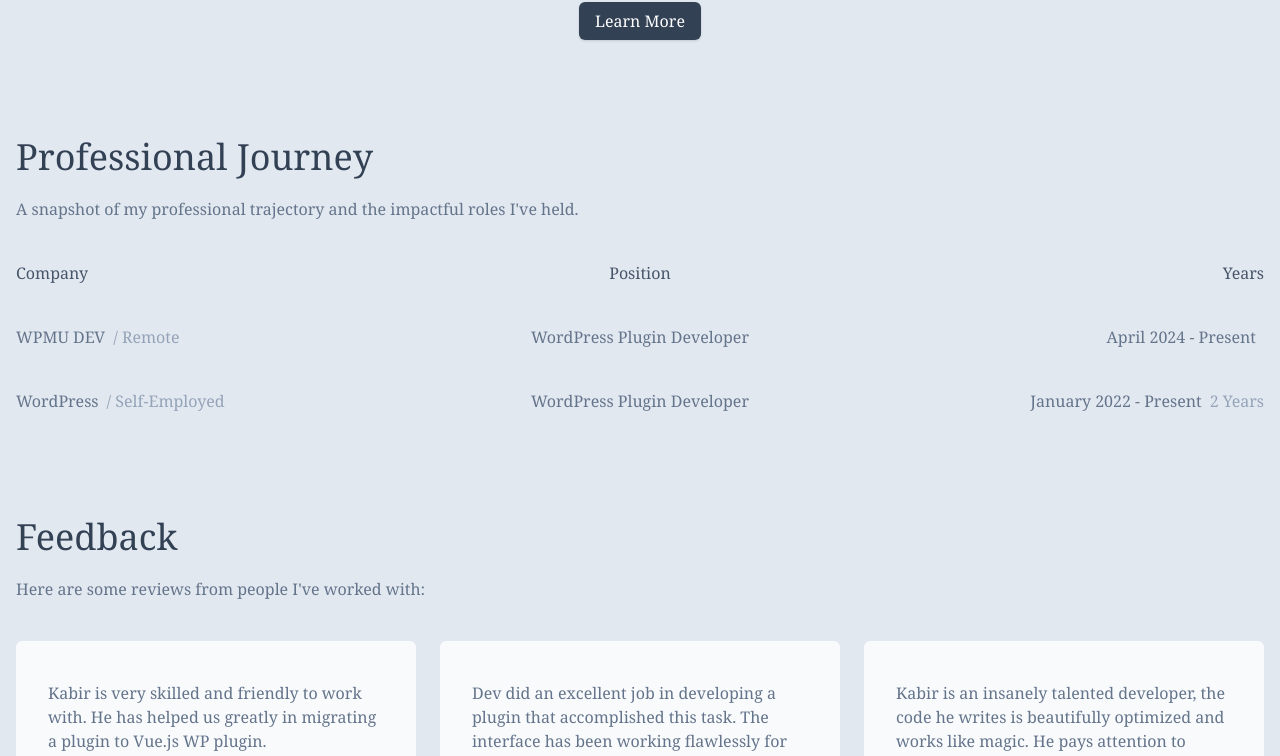
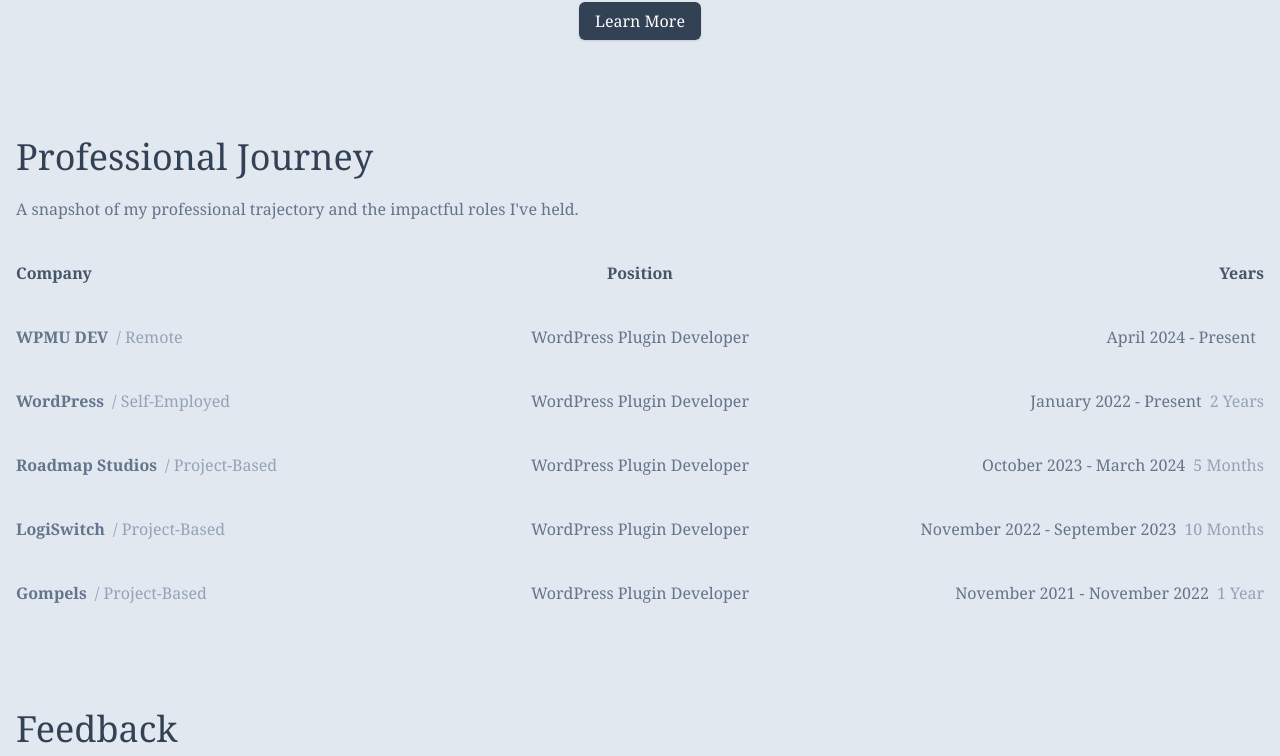
Before and after one commit to devkabir/devkabir.github.io, a Vue app: page / in a window 1280 px wide. Shown: the part 1054-1810 px from the top of the page. Built offline with nearby package versions, Linux system fonts and the light colour scheme.

Commit message:
update without google tag

```diff
--- a/src/components/Card.vue
+++ b/src/components/Card.vue
@@ -5,10 +5,10 @@
 </script>
 <template>
   <div
-    class="px-4 py-5 transition duration-500 ease-linear rounded-md cursor-pointer md:py-10 md:px-8 hover:shadow-md hover:shadow-slate-300 hover:bg-slate-100"
+    class="transition duration-500 ease-linear rounded-md cursor-pointer md:py-10 md:px-8 hover:shadow-md hover:shadow-slate-300 hover:bg-slate-100"
     :class="{
       'bg-slate-50': type === 'primary',
-      'bg-slate-100': type === 'secondary',
+      'bg-slate-200': type === 'secondary',
     }"
   >
     <slot />
--- a/src/components/Experience.vue
+++ b/src/components/Experience.vue
@@ -21,6 +21,27 @@
       start: "Jan 2022",
       end: "Present",
     },
+    {
+      company: "Roadmap Studios",
+      location: "Project-Based",
+      role: "WordPress Plugin Developer",
+      start: "Oct 2023",
+      end: "Mar 2024",
+    },
+    {
+      company: "LogiSwitch",
+      location: "Project-Based",
+      role: "WordPress Plugin Developer",
+      start: "Nov 2022",
+      end: "Sept 2023",
+    },
+    {
+      company: "Gompels",
+      location: "Project-Based",
+      role: "WordPress Plugin Developer",
+      start: "Nov 2021",
+      end: "Nov 2022",
+    },
   ],
 };
 </script>
@@ -31,16 +52,16 @@
 
       <div class="grid gap-10">
         <div class="grid items-center grid-cols-3">
-          <h3 class="text-base font-medium text-slate-600 capitalize">
+          <h3 class="text-base font-bold capitalize text-slate-600">
             Company
           </h3>
           <h3
-            class="text-base font-medium text-center text-slate-600 capitalize"
+            class="text-base font-bold text-center capitalize text-slate-600"
           >
             Position
           </h3>
           <h3
-            class="text-base font-medium text-right text-slate-600 capitalize"
+            class="text-base font-bold text-right capitalize text-slate-600"
           >
             Years
           </h3>
@@ -51,20 +72,20 @@
           :key="index"
         >
           <p
-            class="grid text-base font-medium text-slate-500 capitalize sm:flex sm:gap-2"
+            class="grid text-base font-medium capitalize text-slate-500 sm:flex sm:gap-2"
           >
-            <span>{{ item.company }}</span>
-            <span class="font-normal text-slate-400"
+            <span class="font-semibold">{{ item.company }}</span>
+            <span class="font-medium text-slate-400"
               >/ {{ item.location }}</span
             >
           </p>
           <p
-            class="text-base font-medium text-center text-slate-500 capitalize"
+            class="text-base font-medium text-center capitalize text-slate-500"
           >
             {{ item.role }}
           </p>
           <p
-            class="grid justify-end text-base font-medium text-right text-slate-500 capitalize md:gap-2 lg:flex"
+            class="grid justify-end text-base font-medium text-right capitalize text-slate-500 md:gap-2 lg:flex"
           >
             <span class="block">
               {{ generateExperienceTenure(item.start, item.end).tenureString }}
--- a/src/components/Portfolio.vue
+++ b/src/components/Portfolio.vue
@@ -39,11 +39,11 @@
           <Card
             v-for="(item, index) in section.portfolio"
             :key="index"
-            type="white"
+            type="secondary"
           >
             <a :href="item.url" rel="noopener noreferrer">
               <h4
-                class="mb-5 font-semibold text-slate-700 capitalize md:text-2xl"
+                class="mb-5 font-semibold capitalize text-slate-700 md:text-2xl"
               >
                 <v-icon :name="item.icon" class="w-auto h-8"></v-icon>
                 {{ item.title }}
```
